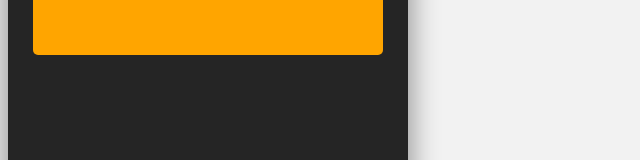
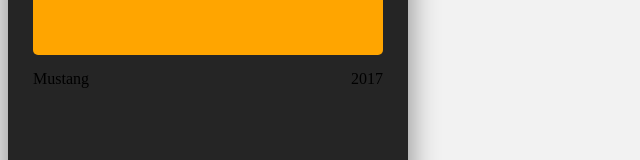
Before and after one commit to Gabuardi/ng-car-card, an Angular app: page / in a window 1280 px wide. Shown: the part 198-358 px from the top of the page, without its empty margins (0-640 px from the left). Built offline with nearby package versions, Linux system fonts and the light colour scheme.

Commit message:
Add text container

```diff
--- a/src/app/car-card/car-card.component.html
+++ b/src/app/car-card/car-card.component.html
@@ -1,3 +1,7 @@
 <div class="car-card">
   <div class="card-picture"></div>
+  <div class="info-container">
+    <div>Mustang</div>
+    <div>2017</div>
+  </div>
 </div>
--- a/src/app/car-card/car-card.component.scss
+++ b/src/app/car-card/car-card.component.scss
@@ -10,7 +10,13 @@
   .card-picture {
     width: 100%;
     height: 220px;
+    margin-bottom: 15px;
     border-radius: 5px;
     background-color: orange;
   }
+
+  .info-container {
+    display: flex;
+    justify-content: space-between;
+  }
 }
```
